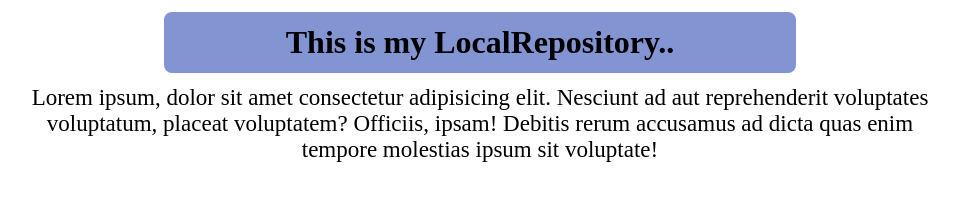
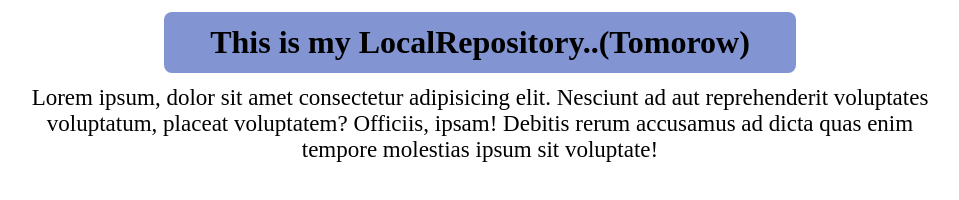
Before and after one commit to Decode-Ritam/LocalRepository, a plain HTML site: page index.html in a window 1280 px wide. Shown: the whole page, without its empty margins (160-1119 px from the left). Drawn offline with Linux system fonts and the light colour scheme.

Commit message:
Test conflict

```diff
--- a/index.html
+++ b/index.html
@@ -9,7 +9,7 @@
 </head>
 
 <body>
-    <h1>This is my LocalRepository..</h1>
+    <h1>This is my LocalRepository..(Tomorow)</h1>
     <p>Lorem ipsum, dolor sit amet consectetur adipisicing elit. Nesciunt ad aut reprehenderit voluptates voluptatum,
         placeat voluptatem? Officiis, ipsam! Debitis rerum accusamus ad dicta quas enim tempore molestias ipsum sit
         voluptate!</p>
```
